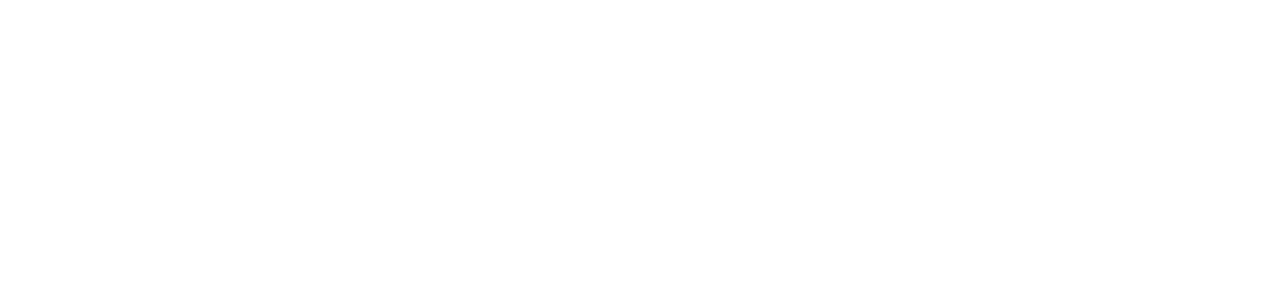
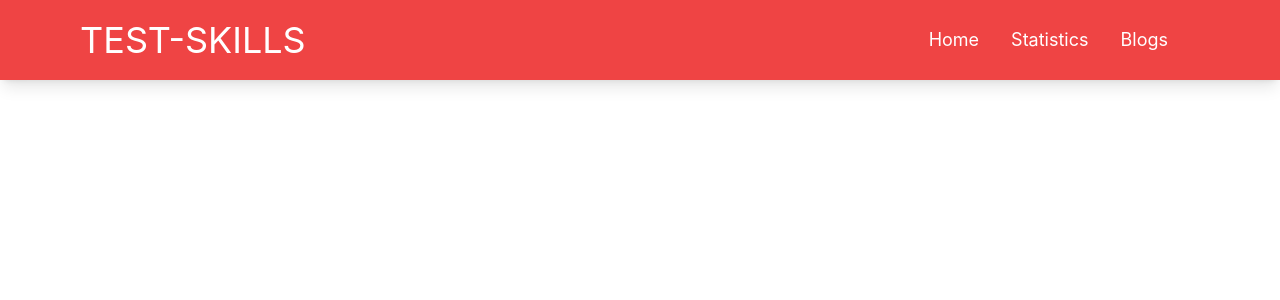
Before and after one commit to EhsanEIK/test-skills-website, a React (Create React App) app: page / in a window 1280 px wide. Shown: the top 300 px of the page. Built offline with nearby package versions, Linux system fonts and the light colour scheme.

Commit message:
added navbar

```diff
--- a/package.json
+++ b/package.json
@@ -35,5 +35,10 @@
       "last 1 firefox version",
       "last 1 safari version"
     ]
+  },
+  "devDependencies": {
+    "autoprefixer": "^10.4.12",
+    "postcss": "^8.4.17",
+    "tailwindcss": "^3.1.8"
   }
 }
--- /dev/null
+++ b/postcss.config.js
@@ -0,0 +1,6 @@
+module.exports = {
+  plugins: {
+    tailwindcss: {},
+    autoprefixer: {},
+  },
+}
--- a/src/App.js
+++ b/src/App.js
@@ -1,9 +1,11 @@
 import logo from './logo.svg';
 import './App.css';
+import Header from './components/Header/Header';
 
 function App() {
   return (
-    <div className="App">
+    <div>
+      <Header></Header>
     </div>
   );
 }
--- /dev/null
+++ b/src/components/Header/Header.js
@@ -0,0 +1,12 @@
+import React from 'react';
+import Navbar from '../Navbar/Navbar';
+
+const Header = () => {
+    return (
+        <header>
+            <Navbar></Navbar>
+        </header>
+    );
+};
+
+export default Header;
--- /dev/null
+++ b/src/components/Navbar/Navbar.js
@@ -0,0 +1,16 @@
+import React from 'react';
+
+const Navbar = () => {
+    return (
+        <nav className='md:flex justify-between items-center bg-red-500 text-white shadow-lg px-20 py-5'>
+            <p className='text-4xl md:text-start text-center'>TEST-SKILLS</p>
+            <div className='text-center md:mt-0 mt-5'>
+                <a className='text-lg mr-8 hover:text-lime-500' href="/home">Home</a>
+                <a className='text-lg mr-8 hover:text-lime-500' href="/statistics">Statistics</a>
+                <a className='text-lg mr-8 hover:text-lime-500' href="/blogs">Blogs</a>
+            </div>
+        </nav>
+    );
+};
+
+export default Navbar;
--- a/src/index.css
+++ b/src/index.css
@@ -1,3 +1,7 @@
+@tailwind base;
+@tailwind components;
+@tailwind utilities;
+
 body {
   margin: 0;
   font-family: -apple-system, BlinkMacSystemFont, 'Segoe UI', 'Roboto', 'Oxygen',
--- /dev/null
+++ b/tailwind.config.js
@@ -0,0 +1,10 @@
+/** @type {import('tailwindcss').Config} */
+module.exports = {
+  content: [
+    "./src/**/*.{js,jsx,ts,tsx}",
+  ],
+  theme: {
+    extend: {},
+  },
+  plugins: [],
+}
```
Also changed, not shown: 1 other file (tests, documents, lock files or other folders).
